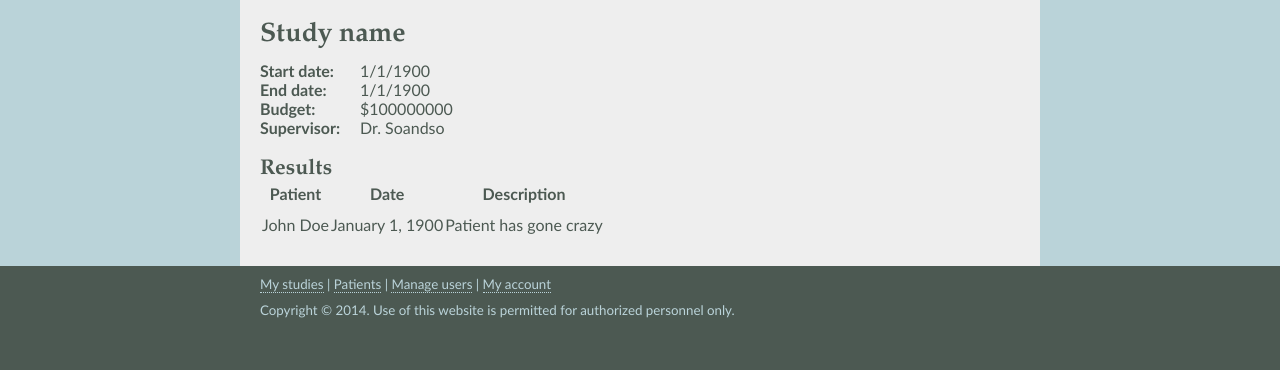
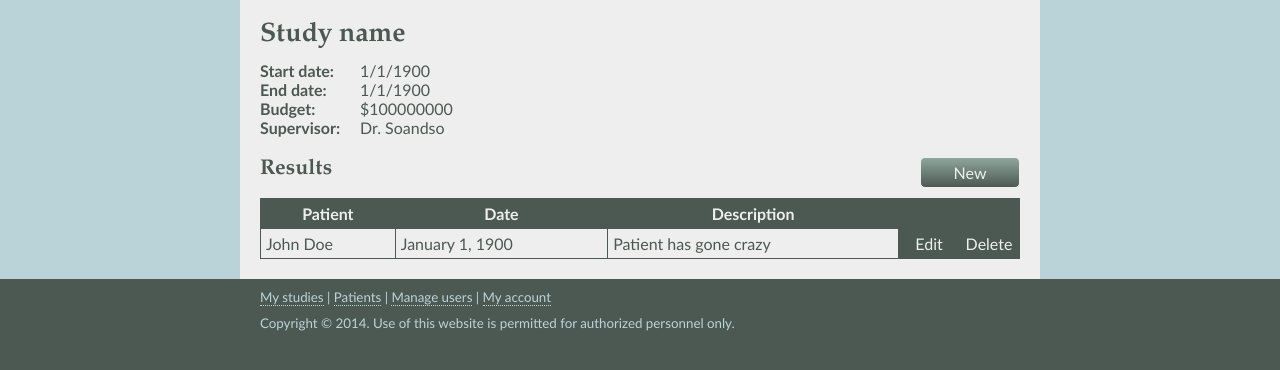
Before and after one commit to ajtoyoda/ResearchDatabase, a PHP site: page /study/view-study.php in a window 1280 px wide. Shown: the part 117-487 px from the top of the page. Run offline with PHP 8.4, Linux system fonts and the light colour scheme; the visitor is signed in with stand-in values (Sample User, id 1).

Commit message:
View study page now has edit buttons.

```diff
--- a/css/layout.css
+++ b/css/layout.css
@@ -103,7 +103,12 @@ input:focus {
     box-shadow: 0px 0px 7px #8FA69B;
 }
 
-input[type="submit"] {
+input[type="button"] {
+    margin: 0px;
+    width: 100px;
+}
+
+input[type="submit"], input[type="button"] {
     cursor: pointer;
     background: -o-linear-gradient(#8FA69B, #4C5952);
     background: -moz-linear-gradient(#8FA69B, #4C5952);
@@ -115,15 +120,16 @@ input[type="submit"] {
     -webkit-transition: background-color 0.25s linear 0s, border-color 0.25s linear 0s;
 }
 
-input[type="submit"]:hover, input[type="submit"]:focus {
+input[type="submit"]:hover, input[type="submit"]:focus,
+input[type="button"]:hover, input[type="button"]:focus {
     border-color: #4C5952;
 }
 
-input[type="submit"]:focus {
+input[type="submit"]:focus, input[type="button"]:focus {
     box-shadow: none;
 }
 
-input[type="submit"]:active {
+input[type="submit"]:active, input[type="button"]:active {
     background: -o-linear-gradient(#4C5952, #8FA69B);
     background: -moz-linear-gradient(#4C5952, #8FA69B);
     background: -webkit-linear-gradient(#4C5952, #8FA69B);
@@ -182,3 +188,27 @@ footer a, footer a:visited, footer a:focus {
 footer a:hover {
     color: #FFFFFF;
 }
+
+.add-header {
+    margin-top: 20px;
+}
+
+.add-header ul {
+    list-style-type: none;
+}
+
+.add-header ul li {
+    float: left;
+}
+
+.add-header ul li:first-child {
+    width: 660px;
+}
+
+.add-header ul li:last-child {
+    width: 100px;
+}
+
+.add-header h2 {
+    margin: 0px;
+}
--- /dev/null
+++ b/css/table.css
@@ -0,0 +1,53 @@
+/* Styling for tables. */
+
+table {
+    width: 100%;
+    border-collapse: collapse;
+    margin-top: 10px;
+}
+
+table th, table td {
+    border: 1px solid #4C5952;
+    padding: 5px;
+}
+
+table th {
+    background-color: #4C5952;
+    padding: 5px;
+}
+
+table th p {
+    color: #EEEEEE;
+    font-weight: bold;
+}
+
+table p {
+    margin: 0px;
+}
+
+table tr:hover {
+    background-color: #FFFFFF;
+}
+
+/* Edit link stuff. */
+table td:last-child {
+    padding: 0px;
+    width: 120px;
+    text-align: center;
+}
+
+table td:last-child a, table td:last-child a:visited, table td:last-child a:focus {
+    display: block;
+    background-color: #4C5952;
+    padding: 5px;
+    color: #EEEEEE;
+    border-bottom: 0px;
+    width: 50px;
+    float: left;
+    transition: color 0.25s linear 0s, background-color 0.25s linear 0s;
+}
+
+table td:last-child a:hover {
+    color: #4C5952;
+    background-color: #EEEEEE;
+}
--- a/study/view-study.php
+++ b/study/view-study.php
@@ -64,17 +64,25 @@
             </div>
             <div class="clearfix"></div>
 
-            <h2>Results</h2>
+            <div class="add-header">
+              <ul>
+                <li><h2>Results</h2></li>
+                <li><input type="button" name="addResult" value="New" onclick="window.location = 'add-study.php';" /></li>
+              </ul>
+            </div>
+            <div class="clearfix"></div>
             <table>
               <tr id="header">
                 <th><p>Patient</p></th>
                 <th><p>Date</p></th>
                 <th><p>Description</p></th>
+                <th></th>
               </tr>
               <tr>
                 <td><p>John Doe</p></td>
                 <td><p>January 1, 1900</p></td>
                 <td><p>Patient has gone crazy</p></td>
+                <td><a href="edit-result.php">Edit</a><a href="delete-result.php">Delete</a></p></td>
               </tr>
             </table>
           </div>
```
Also changed, not shown: index.php (+5 -57 lines).
